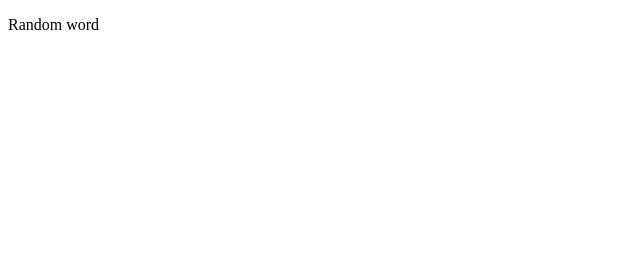
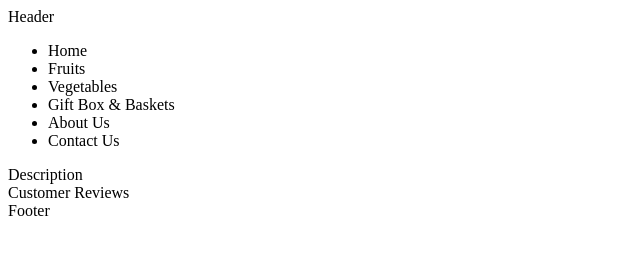
Before and after one commit to Dynasty-Oriea/dynasty-oriea.github.io, a plain HTML site: page index.html in a window 1280 px wide. Shown: the whole page, without its empty margins (0-640 px from the left). Drawn offline with Linux system fonts and the light colour scheme.

Commit message:
Updated index.html

```diff
--- a/index.html
+++ b/index.html
@@ -5,7 +5,18 @@
     <link rel="icon" type="image/x-icon" href="/images/favicon.ico">
     <meta name="viewport" content="width=device-width, initial-scale=1.0">
   </head>
-  <body>
-    <p>Random word</p>
+  <body id="homepage">
+    <header id="home-header">Header</header>
+    <ul id="navbar">
+      <li class="navbar-options">Home</li>
+      <li class="navbar-options">Fruits</li>
+      <li class="navbar-options">Vegetables</li>
+      <li class="navbar-options">Gift Box & Baskets</li>
+      <li class="navbar-options">About Us</li>
+      <li class="navbar-options">Contact Us</li>
+    </ul>
+    <div id="home-content">Description</div>
+    <div id="customer-reviews">Customer Reviews</div>
+    <footer id="home-footer">Footer</footer>
   </body>
 </html>
```
